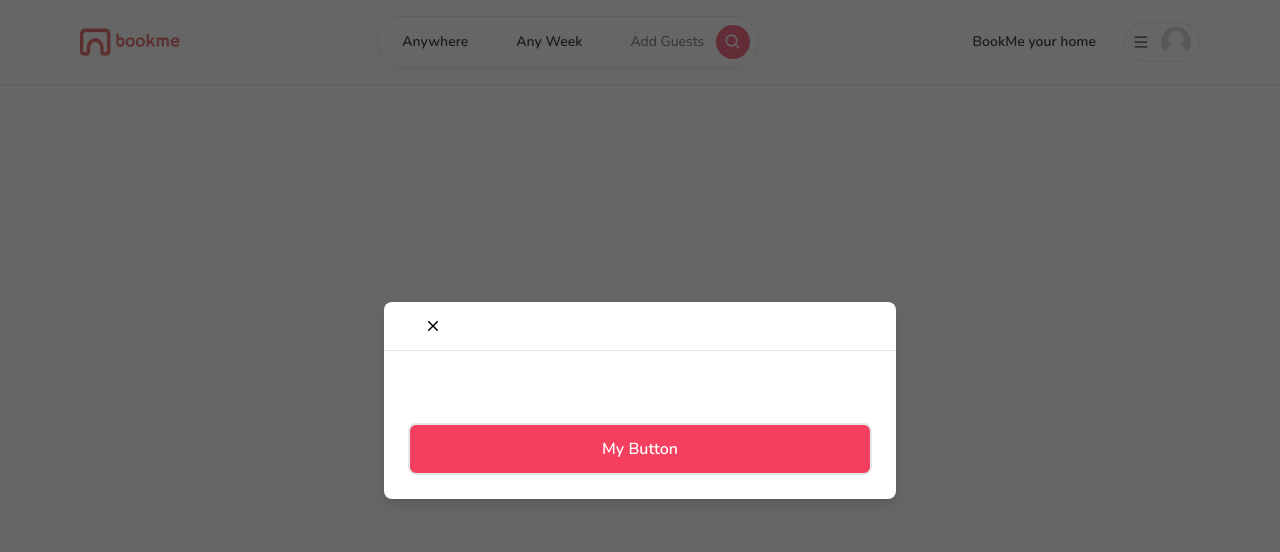
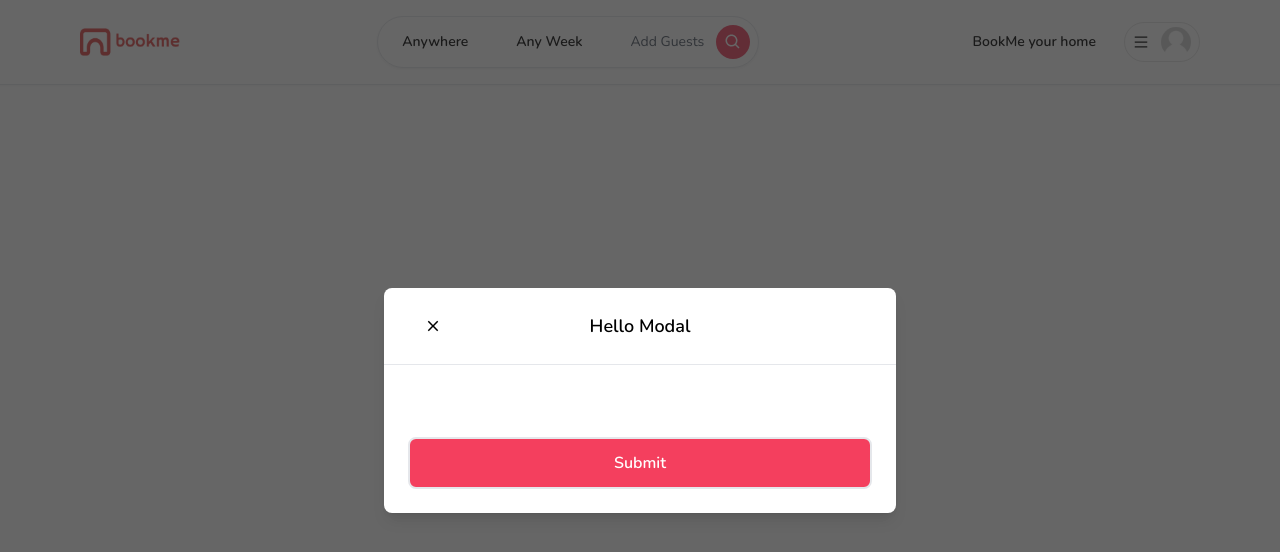
Before and after one commit to mysandesh/booking-engine, a Next.js app: page / in a window 1280 px wide. Shown: the top 552 px of the page. Built offline with nearby package versions, Linux system fonts and the light colour scheme.

Commit message:
Button props added

```diff
--- a/app/components/modals/Modal.tsx
+++ b/app/components/modals/Modal.tsx
@@ -163,7 +163,11 @@ const Modal: React.FC<ModalProps> = ({
                 w-full
                 "
                 >
-                  <Button label="My Button" />
+                  <Button
+                    disabled={disabled}
+                    label={actionLabel}
+                    onClick={handleSubmit}
+                  />
                 </div>
               </div>
             </div>
--- a/app/layout.tsx
+++ b/app/layout.tsx
@@ -22,7 +22,7 @@ export default function RootLayout({
     <html lang="en">
       <body className={font.className}>
         <ClientOnly>
-          <Modal isOpen />
+          <Modal actionLabel="Submit" title="Hello Modal" isOpen />
           <Navbar />
         </ClientOnly>
         {children}
```
